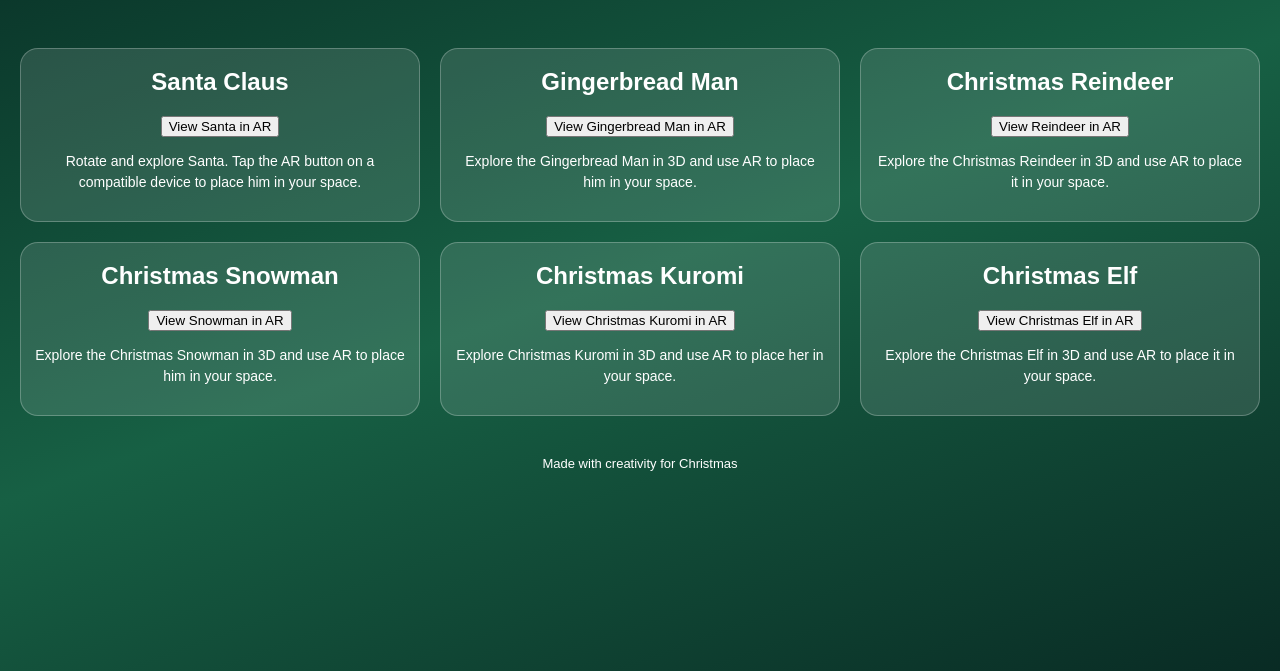
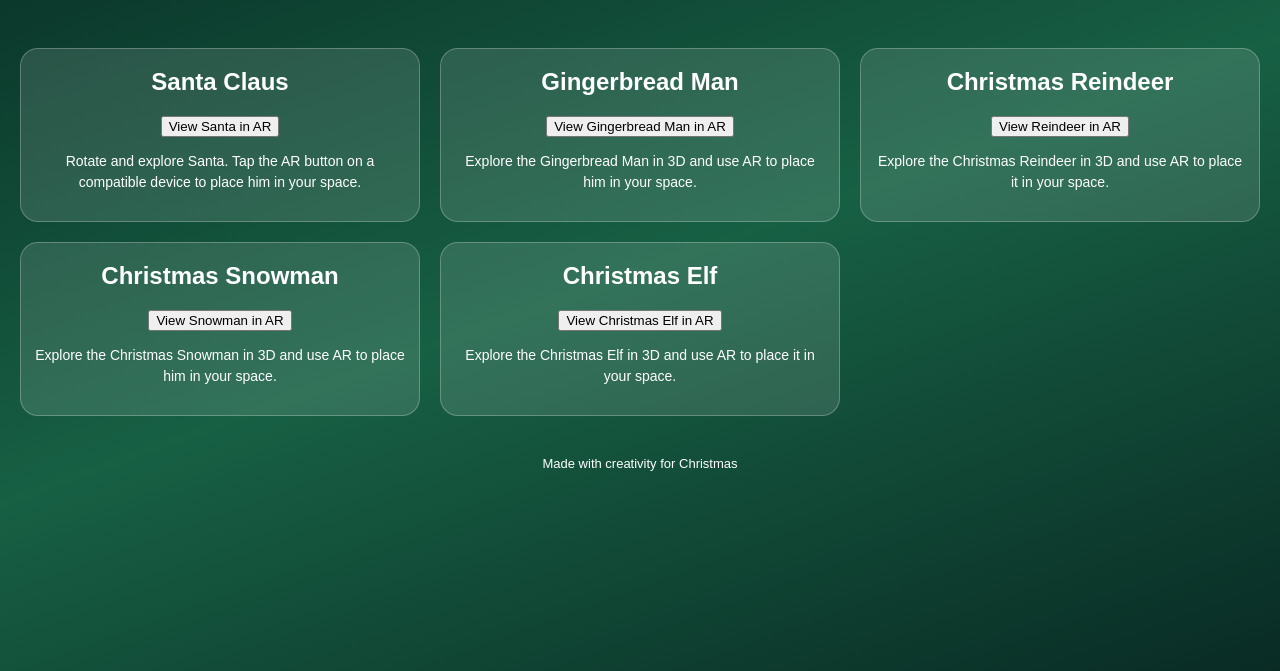
Before and after one commit to kaverideepasriram-create/christmas-ar, a plain HTML site: page index.html in a window 1280 px wide. Shown: the part 129-800 px from the top of the page. Drawn offline with Linux system fonts and the light colour scheme; some packages are replaced by stand-ins of ours; a script that the page names is missing.

Commit message:
Remove colorless Kuromi from AR gallery

```diff
--- a/index.html
+++ b/index.html
@@ -102,13 +102,6 @@
       <p class="instructions">Explore the Christmas Snowman in 3D and use AR to place him in your space.</p>
     </section>
 
-    <section class="card">
-      <h2>Christmas Kuromi</h2>
-      <model-viewer src="kuromi.glb" alt="Christmas Kuromi 3D model" camera-controls auto-rotate ar ar-modes="webxr scene-viewer quick-look" ar-placement="floor" shadow-intensity="1">
-        <button slot="ar-button">View Christmas Kuromi in AR</button>
-      </model-viewer>
-      <p class="instructions">Explore Christmas Kuromi in 3D and use AR to place her in your space.</p>
-    </section>
 
     <section class="card">
       <h2>Christmas Elf</h2>
```
